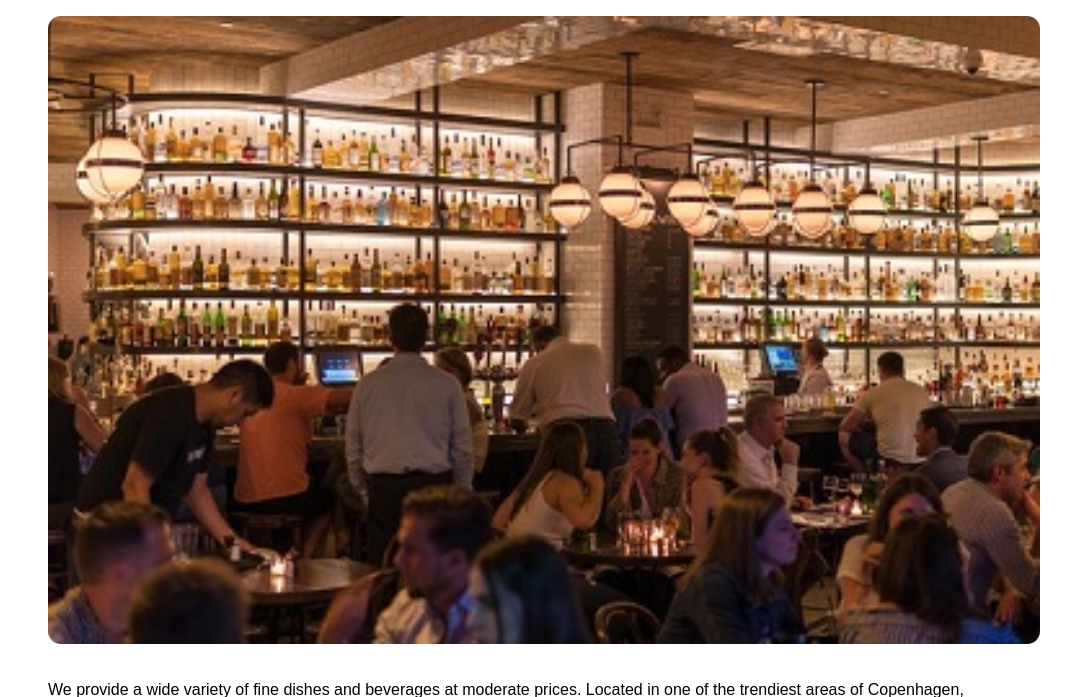
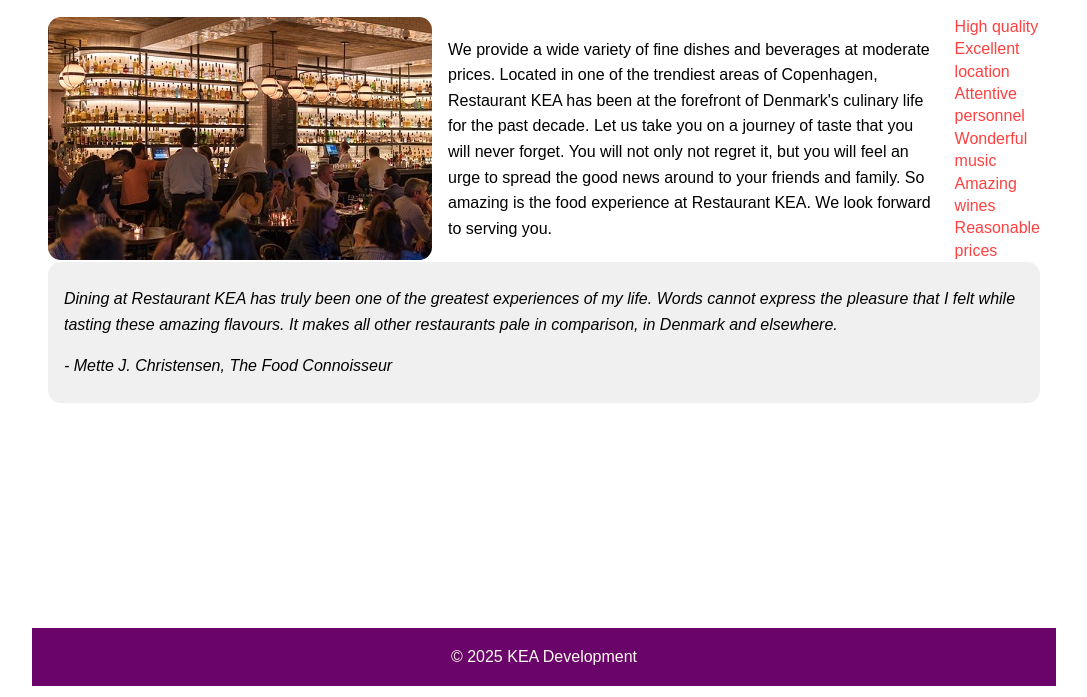
Before and after one commit to simon-stentoft/CSSRestaurant, a Flask app: page / in a window 1280 px wide. Shown: the part 114-811 px from the top of the page, without its empty margins (96-1183 px from the left). Run offline with Flask 3, Linux system fonts and the light colour scheme.

Commit message:
working on making index page look right on tablet and laptop

```diff
--- a/static/css/styles.css
+++ b/static/css/styles.css
@@ -187,6 +187,11 @@ blockquote {
     margin: 0 1.25rem;
     border-bottom: none;
   }
+  .home-page {
+    display: flex;
+    flex-direction: row;
+    align-items: center;
+  }
 }
 
 @media (min-width: 1024px) {
--- a/templates/index.html
+++ b/templates/index.html
@@ -1,6 +1,6 @@
 {% include '_header.html' %}
 <main>
-  <section>
+  <section class="home-page">
     <img
       src="/static/assets/restaurant_assets/img/kea_restaurant.jpg"
       alt="Restaurant KEA"
```
